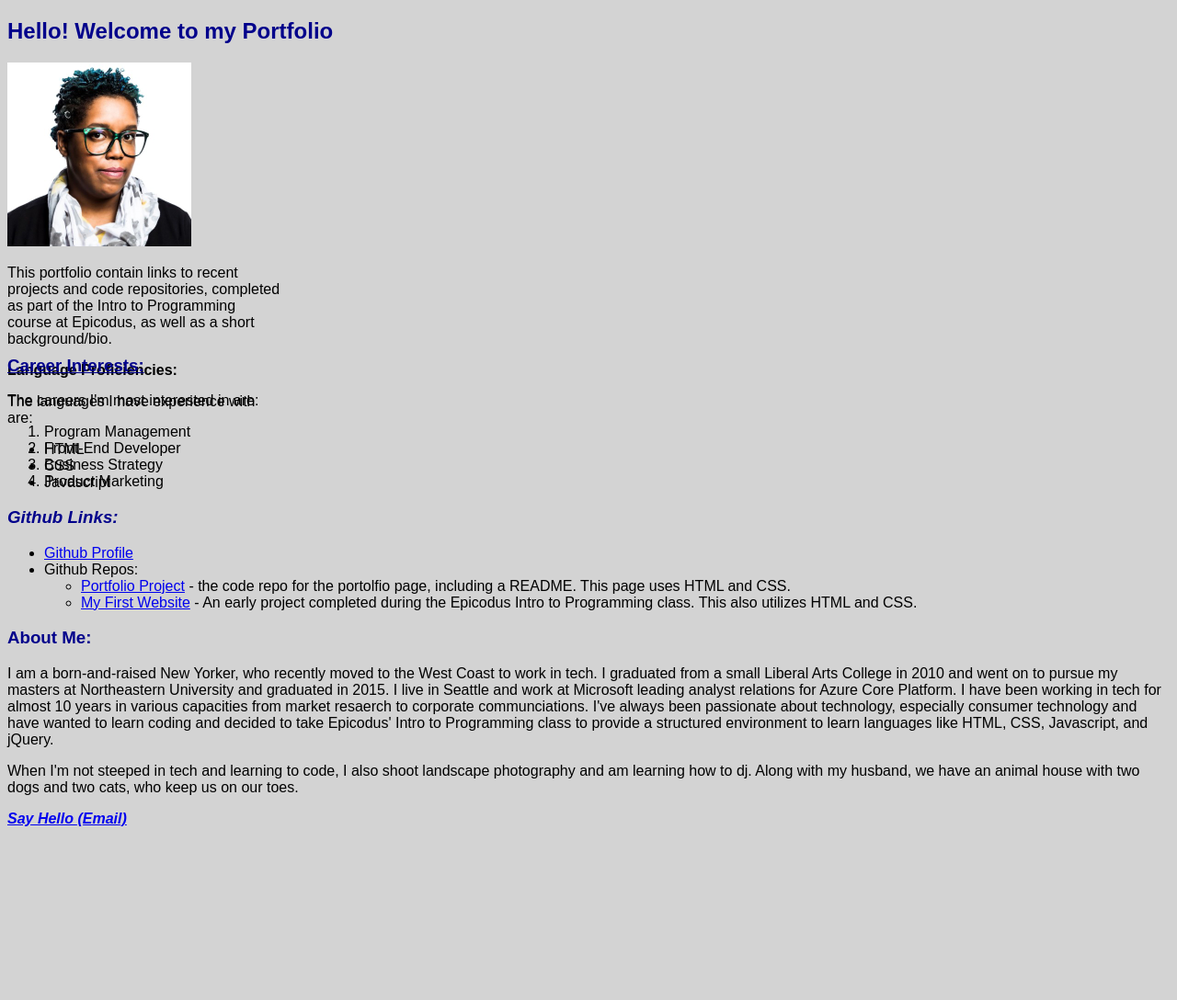
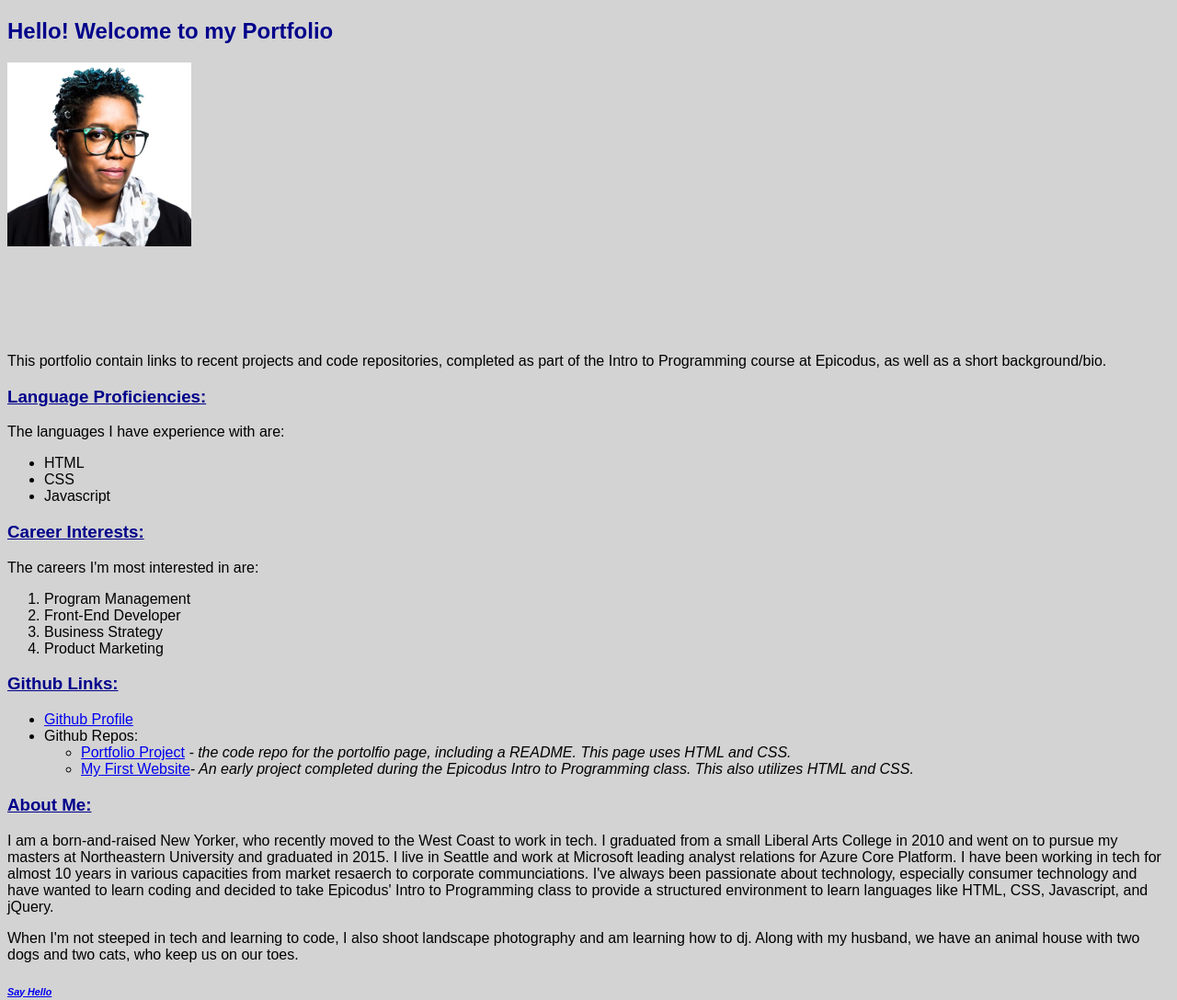
Before and after one commit to hellophoto/Portfolio, a plain HTML site: page index.html in a window 1280 px wide. Shown: the whole page at 92% size. Before the commit the page ends 916 px from the top, so only its background shows below. Drawn offline with Linux system fonts and the light colour scheme.

Commit message:
fix tags and add text in HTML

```diff
--- a/index.html
+++ b/index.html
@@ -10,15 +10,15 @@
   <h2>Hello! Welcome to my Portfolio</h2>
     <div class="sidebar">
     <img src ="Images/Dominique.jpeg" alt="Dominique Headshot" width="200" height="200" float="center"/>
+   </div>
       <p>This portfolio contain links to recent projects and code repositories, completed as part of the Intro to Programming course at Epicodus, as well as a short background/bio.</p>
-  <h2<ins><strong>Language Proficiencies:</strong></ins></h2>
+  <h3><ins><strong>Language Proficiencies:</strong></ins></h3>
     <p>The languages I have experience with are:</p>
       <ul>
         <li>HTML</li>
         <li>CSS</li>
         <li>Javascript</li>
       </ul>
-    </div>
   <h3><ins>Career Interests:</ins></h3>
       <p>The careers I'm most interested in are:</p>
       <ol>
@@ -27,18 +27,18 @@
         <li>Business Strategy</li>
         <li>Product Marketing</li>
       </ol>
-    <h3><em>Github Links:</em></h3>
+  <h3><ins>Github Links:</ins></h3>
     <ul>
       <li><a href="https://github.com/hellophoto">Github Profile</a> </li>
       <li>Github Repos:</li>
         <ul>
-          <li><a href="https://github.com/hellophoto/Portfolio">Portfolio Project</a> - the code repo for the portolfio page, including a README. This page uses HTML and CSS.</li>
-          <li> <a href="https://github.com/hellophoto/my-first-website" >My First Website</a> - An early project completed during the Epicodus Intro to Programming class. This also utilizes HTML and CSS.</li>
+          <li><a href="https://github.com/hellophoto/Portfolio">Portfolio Project</a><em> - the code repo for the portolfio page, including a README. This page uses HTML and CSS.</em></li>
+          <li> <a href="https://github.com/hellophoto/my-first-website" >My First Website</a><em>- An early project completed during the Epicodus Intro to Programming class. This also utilizes HTML and CSS.</em> </li>
         </ul>
     </ul>
-    <h3><strong>About Me:</strong></h3>
+  <h3><strong><ins>About Me:</ins></strong></h3>
       <p>I am a born-and-raised New Yorker, who recently moved to the West Coast to work in tech. I graduated from a small Liberal Arts College in 2010 and went on to pursue my masters at Northeastern University and graduated in 2015. I live in Seattle and work at Microsoft leading analyst relations for Azure Core Platform. I have been working in tech for almost 10 years in various capacities from market resaerch to corporate communciations. I've always been passionate about technology, especially consumer technology and have wanted to learn coding and decided to take Epicodus' Intro to Programming class to provide a structured environment to learn languages like HTML, CSS, Javascript, and jQuery. </p>
       <p>When I'm not steeped in tech and learning to code, I also shoot landscape photography and am learning how to dj. Along with my husband, we have an animal house with two dogs and two cats, who keep us on our toes.</p>
-    <p><strong><em><a href="mailto:dcwhittaker@outlook.com">Say Hello (Email)</a></em></strong></p>
-    </body>
+  <h6><strong><em><a href="mailto:dcwhittaker@outlook.com">Say Hello</a></em></strong></h6>
+  </body>
 </html>
```
